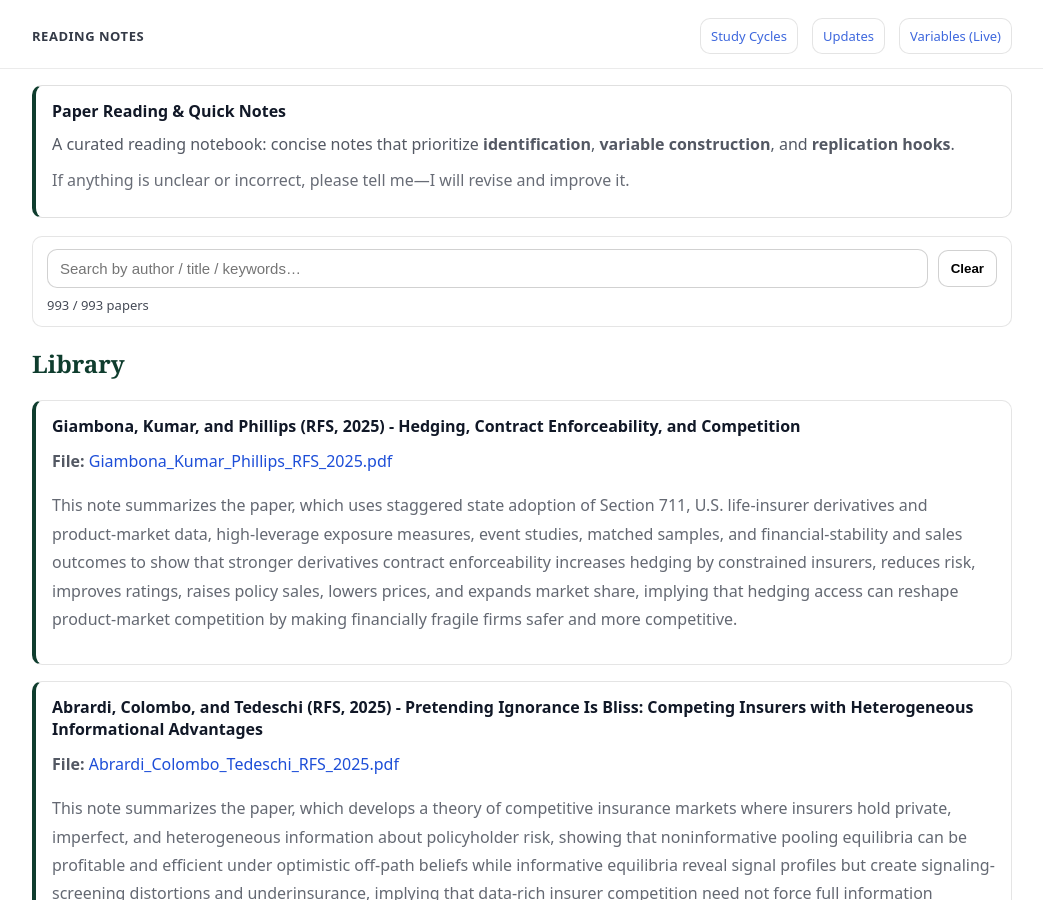
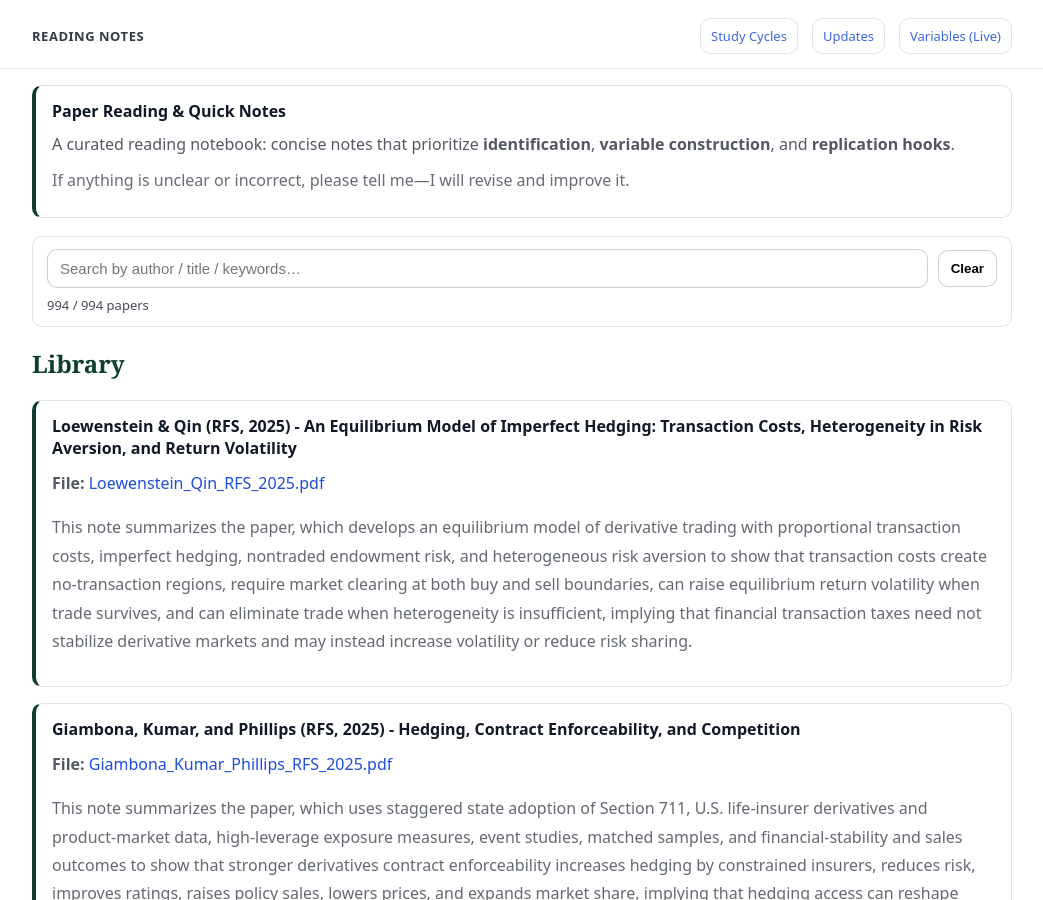
Before and after one commit to yaxinzn/study-archive, a Jekyll site: the page built from reading/index.md, in a window 1280 px wide and 900 px high. Shown: the whole window, without its empty margins (118-1161 px from the left). Built offline with Jekyll 4.4.1, drawn with Linux system fonts in a browser that asks for light colours.

Commit message:
Reading: add/update Loewenstein_Qin_RFS_2025.pdf

```diff
--- a/_data/reading.yml
+++ b/_data/reading.yml
@@ -1,3 +1,7 @@
+- title: "Loewenstein & Qin (RFS, 2025) - An Equilibrium Model of Imperfect Hedging: Transaction Costs, Heterogeneity in Risk Aversion, and Return Volatility"
+  file: "Loewenstein_Qin_RFS_2025.pdf"
+  desc: "This note summarizes the paper, which develops an equilibrium model of derivative trading with proportional transaction costs, imperfect hedging, nontraded endowment risk, and heterogeneous risk aversion to show that transaction costs create no-transaction regions, require market clearing at both buy and sell boundaries, can raise equilibrium return volatility when trade survives, and can eliminate trade when heterogeneity is insufficient, implying that financial transaction taxes need not stabilize derivative markets and may instead increase volatility or reduce risk sharing."
+
 - title: "Giambona, Kumar, and Phillips (RFS, 2025) - Hedging, Contract Enforceability, and Competition"
   file: "Giambona_Kumar_Phillips_RFS_2025.pdf"
   desc: "This note summarizes the paper, which uses staggered state adoption of Section 711, U.S. life-insurer derivatives and product-market data, high-leverage exposure measures, event studies, matched samples, and financial-stability and sales outcomes to show that stronger derivatives contract enforceability increases hedging by constrained insurers, reduces risk, improves ratings, raises policy sales, lowers prices, and expands market share, implying that hedging access can reshape product-market competition by making financially fragile firms safer and more competitive."
```
Also changed, not shown: 1 other file.
